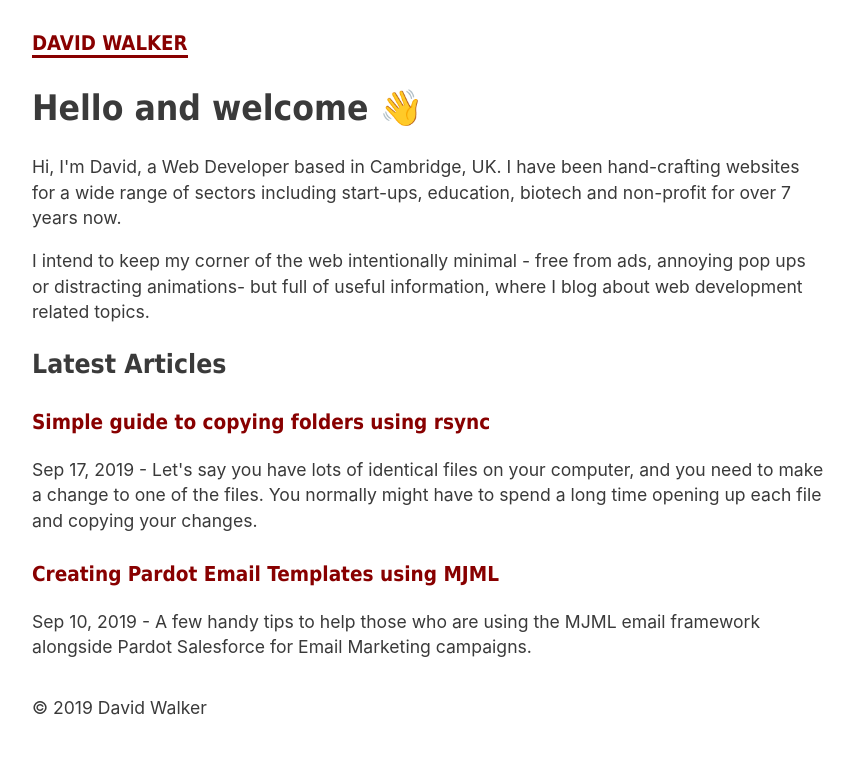
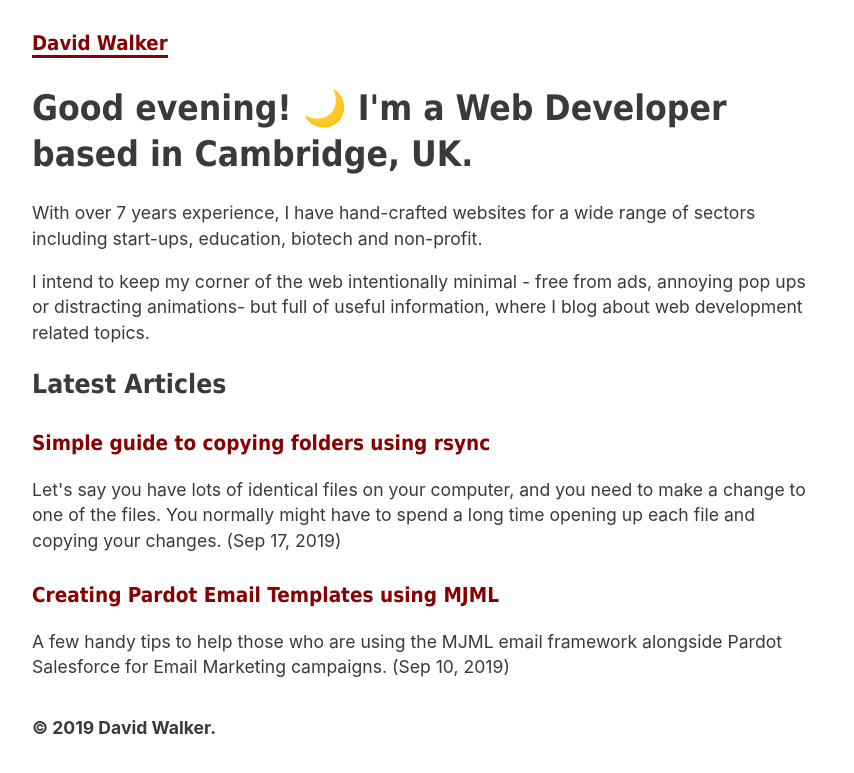
Before and after one commit to davidw-developer/ga_blog, a Jekyll site: the page built from index.html, in a window 1280 px wide. Shown: the top 773 px of the page, without its empty margins (212-1066 px from the left). Built offline with Jekyll 4.4.1, drawn with Linux system fonts in a browser that asks for light colours.

Commit message:
Time Based

```diff
--- a/_includes/footer.html
+++ b/_includes/footer.html
@@ -1,4 +1,4 @@
 <footer>
-	<p>&copy; {{ site.time | date: '%Y' }} David Walker</p>
+	<p><b>&copy; {{ site.time | date: '%Y' }} David Walker.</b></p>
 </footer>
 </div><!-- ends #site -->
--- a/_sass/_base.scss
+++ b/_sass/_base.scss
@@ -14,7 +14,7 @@ header {
 header h1 {
 	font-size:1.15em;
 	margin-bottom: 1.4em;
-	text-transform: uppercase;
+	// text-transform: uppercase;
 	a {
 		border-bottom: 3px solid #800;
 	}
--- a/index.html
+++ b/index.html
@@ -1,8 +1,8 @@
 ---
 layout: default
 ---
-<h1>Hello and welcome 👋</h1>
-<p>Hi, I'm David, a Web Developer based in Cambridge, UK. I have been hand-crafting websites for a wide range of sectors including start-ups, education, biotech and non-profit for over 7 years now.</p>
+<h1>Good evening! 🌙 I'm a Web Developer based in Cambridge, UK.</h1>
+<p>With over 7 years experience, I have hand-crafted websites for a wide range of sectors including start-ups, education, biotech and non-profit.</p>
 
 <p>I intend to keep my corner of the web intentionally minimal - free from ads, annoying pop ups or distracting animations- but full of useful information, where I blog about web development related topics.</p>
 
@@ -11,7 +11,7 @@ layout: default
 	<article class="post">
 		<h3><a href="{{ post.url | prepend: site.baseurl }}">{{ post.title }}</a></h3>
 		<!-- <p> {{ post.date | date: "%b %-d, %Y" }}</p> -->
-		<p>{{ post.date | date: "%b %-d, %Y" }} - {{ post.excerpt }}</p>
+		<p>{{ post.excerpt }} ({{ post.date | date: "%b %-d, %Y" }})</p>
 	</article>
 {% endfor %}
 
```
